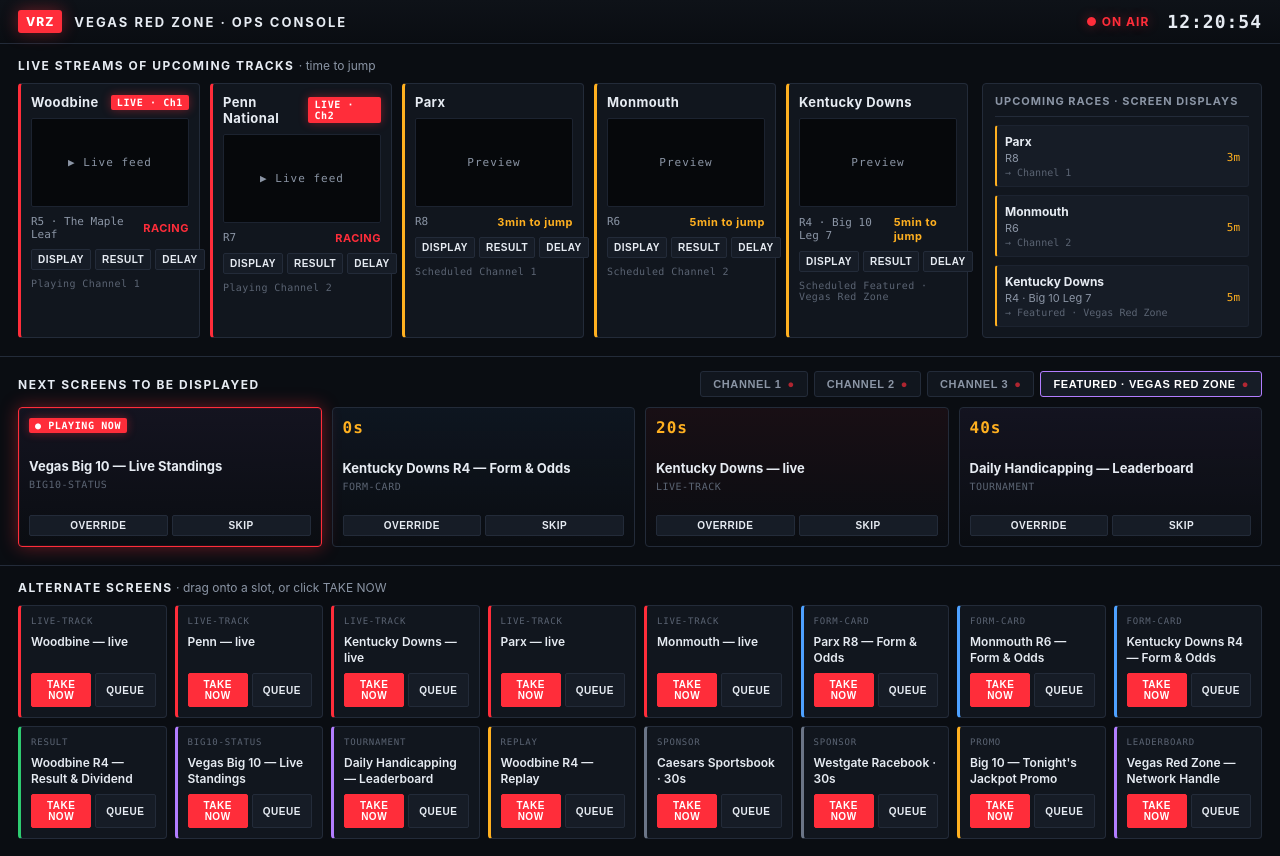
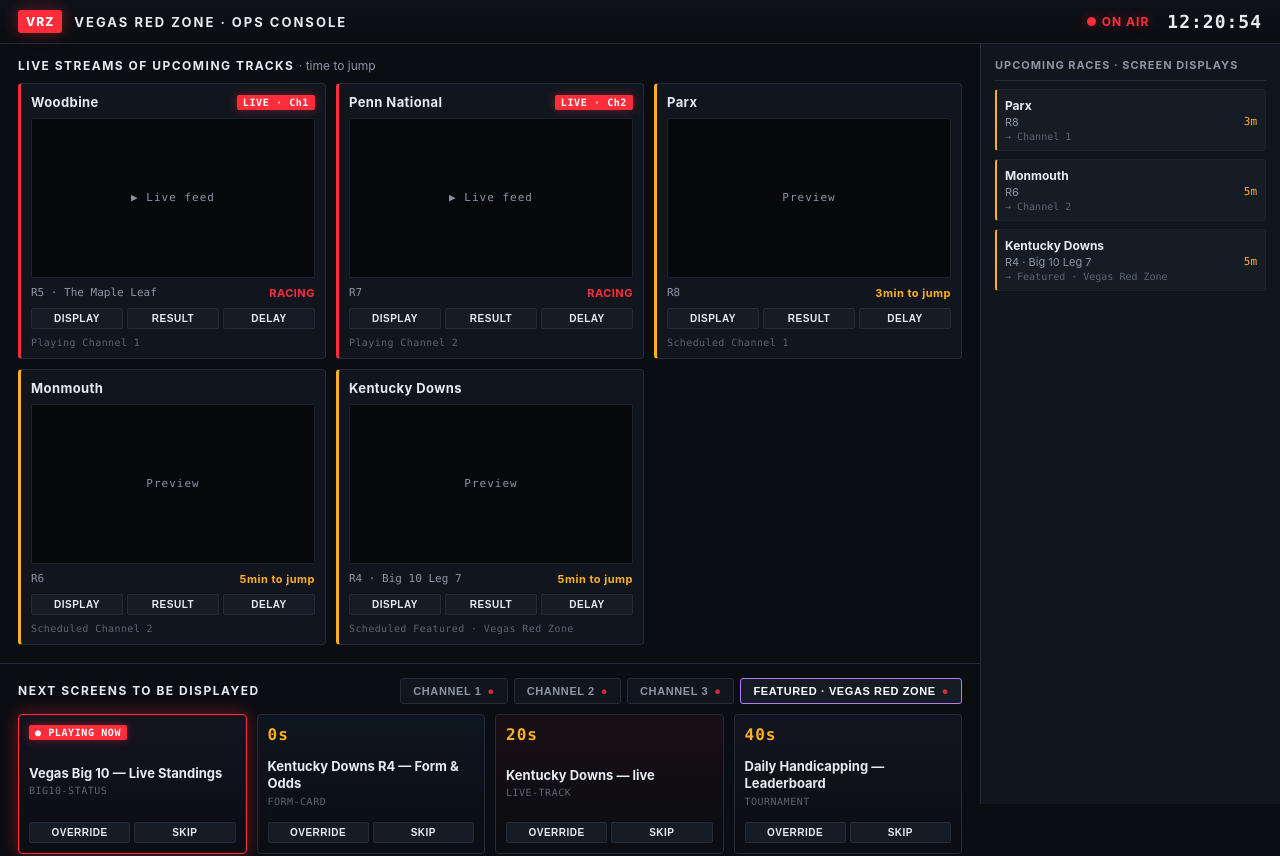
Before and after one commit to todd-dynk/vegas-redzone-ops, a React (Vite) app: page / in a window 1280 px wide. Shown: the top 856 px of the page. Built offline with nearby package versions, Linux system fonts and the light colour scheme.

Commit message:
Persistent right sidebar spanning all rows

```diff
--- a/src/App.css
+++ b/src/App.css
@@ -39,8 +39,30 @@
 .app {
   min-height: 100vh;
   display: grid;
-  grid-template-rows: auto 1fr auto auto auto;
+  grid-template-rows: auto 1fr auto;
   gap: 0;
+}
+
+.main-grid {
+  display: grid;
+  grid-template-columns: 1fr 300px;
+  align-items: stretch;
+}
+.main-col { display: flex; flex-direction: column; min-width: 0; }
+.main-side {
+  border-left: 1px solid var(--line);
+  background: var(--bg-elev);
+  display: flex;
+  flex-direction: column;
+  padding: 14px;
+  position: sticky;
+  top: 0;
+  max-height: calc(100vh - 40px);
+  overflow: hidden;
+}
+@media (max-width: 1100px) {
+  .main-grid { grid-template-columns: 1fr; }
+  .main-side { border-left: none; border-top: 1px solid var(--line); position: static; max-height: none; }
 }
 
 /* ============ topbar ============ */
@@ -108,11 +130,13 @@
 .dim { color: var(--text-dim); font-weight: 400; text-transform: none; letter-spacing: 0; }
 
 /* ============ row 1: tracks ============ */
-.row-tracks-body { display: grid; grid-template-columns: 1fr 280px; gap: 14px; align-items: stretch; }
 .track-grid {
   display: grid;
   grid-template-columns: repeat(5, minmax(0, 1fr));
   gap: 10px;
+}
+@media (max-width: 1400px) {
+  .track-grid { grid-template-columns: repeat(3, 1fr); }
 }
 
 .track-tile {
@@ -214,15 +238,16 @@
 
 /* ============ upcoming sidebar ============ */
 .upcoming {
-  background: var(--bg-elev);
-  border: 1px solid var(--line);
-  border-radius: 4px;
-  padding: 10px 12px;
+  background: transparent;
+  border: none;
+  border-radius: 0;
+  padding: 0;
   display: flex;
   flex-direction: column;
   min-height: 0;
   height: 100%;
   align-self: stretch;
+  flex: 1;
 }
 .upcoming-head {
   font-size: 11px;
@@ -397,9 +422,3 @@
   font-family: var(--mono);
   letter-spacing: 0.5px;
 }
-
-/* shrink fallback */
-@media (max-width: 1200px) {
-  .track-grid { grid-template-columns: repeat(3, 1fr); }
-  .row-tracks-body { grid-template-columns: 1fr; }
-}
--- a/src/App.tsx
+++ b/src/App.tsx
@@ -140,12 +140,13 @@
         </div>
       </header>
 
-      {/* Row 1: Track tiles + upcoming sidebar */}
+      <div className="main-grid">
+        <div className="main-col">
+          {/* Row 1: Track tiles */}
           <section className="row row-tracks">
             <div className="row-header">
               <h2>Live streams of upcoming tracks <span className="dim">· time to jump</span></h2>
             </div>
-        <div className="row-body row-tracks-body">
             <div className="track-grid">
               {state.tracks.map((track) => (
                 <TrackTile
@@ -156,8 +157,6 @@
                   onDelay={() => setTrackAction(track, "delay")}
                 />
               ))}
-          </div>
-          <UpcomingSidebar state={state} />
             </div>
           </section>
 
@@ -220,6 +219,13 @@
               ))}
             </div>
           </section>
+        </div>
+
+        {/* Persistent right sidebar */}
+        <aside className="main-side">
+          <UpcomingSidebar state={state} />
+        </aside>
+      </div>
 
       <footer className="footer">
         <span>Vegas Red Zone · Ops v0.1 · prototype only · ⌥+click any tile to inspect</span>
```
Lines whose indentation alone changed are shown as unchanged.
